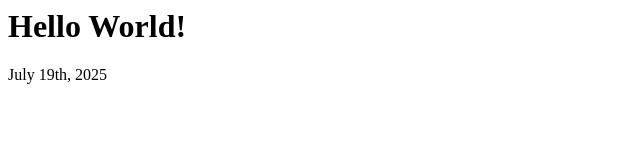
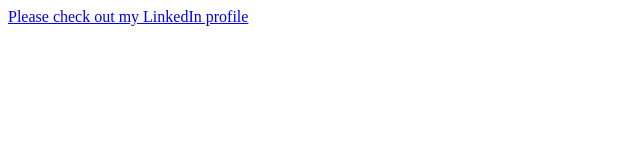
Before and after one commit to andrewauw/andrewauw.github.io, a plain HTML site: page index.html in a window 1280 px wide. Shown: the whole page, without its empty margins (0-640 px from the left). Drawn offline with Linux system fonts and the light colour scheme.

Commit message:
update page content

```diff
--- a/index.html
+++ b/index.html
@@ -1,3 +1 @@
-<h1>Hello World!</h1>
-
-July 19th, 2025
+<a href="https://www.linkedin.com/in/andrewauw/">Please check out my LinkedIn profile</a>
```
